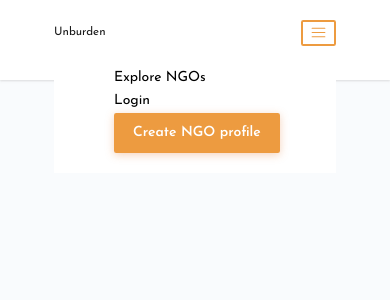
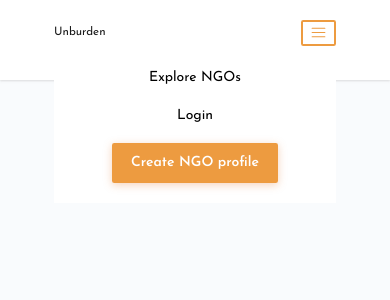
Before and after one commit to olasunkanmi04/ngo, a PHP site: page / in a window 390 px wide, after a click that opens the changed part. Shown: the top 300 px of the page. Run offline with PHP 8.4, Linux system fonts and the light colour scheme.

Commit message:
fix header responsive

```diff
--- a/css/main.css
+++ b/css/main.css
@@ -541,14 +541,23 @@ body {
 .navbar-light .navbar-toggler {
   border: 2px solid #ed9b40 !important; }
 
-@media (max-width: 992px) {
+@media (max-width: 991px) {
   .navbar__header {
     padding-top: 20px;
     padding-bottom: 20px; }
     .navbar__header .navbar-collapse {
       background-color: #fff;
       padding: 20px;
-      width: 50px !important; } }
+      width: 50px !important; }
+      .navbar__header .navbar-collapse div {
+        text-align: center; }
+    .navbar__header .navbar-nav {
+      text-align: center; }
+  .navbar__header-item {
+    padding: 0;
+    margin-bottom: 15px; }
+  .navbar__header-button {
+    margin: 0; } }
 
 .footer {
   padding-bottom: 50px;
--- a/navbar.html
+++ b/navbar.html
@@ -14,6 +14,8 @@
                 <a class="nav-link navbar__header-link" href="#">Login</a>
             </li>
         </ul>
-        <button class="btn cta__button navbar__header-button" href="#">Create NGO profile</button>
+        <div>
+            <button class="btn cta__button navbar__header-button" href="#">Create NGO profile</button>
+        </div>
     </div>
 </nav>
--- a/scss/components/_navbar.scss
+++ b/scss/components/_navbar.scss
@@ -40,7 +40,7 @@
     border: 2px solid #ed9b40 !important;
 }
 
-@media (max-width: 992px) {
+@media (max-width: 991px) {
     .navbar__header {
         padding-top: 20px;
         padding-bottom: 20px;
@@ -49,6 +49,23 @@
             background-color: #fff;
             padding: 20px;
             width: 50px !important;
+
+            div {
+                text-align: center;
+            }
+        }
+
+        .navbar-nav {
+            text-align: center;
         }
     }
+
+    .navbar__header-item {
+        padding: 0;
+        margin-bottom: 15px;
+    }
+
+    .navbar__header-button {
+        margin: 0;
+    }
 }
```
